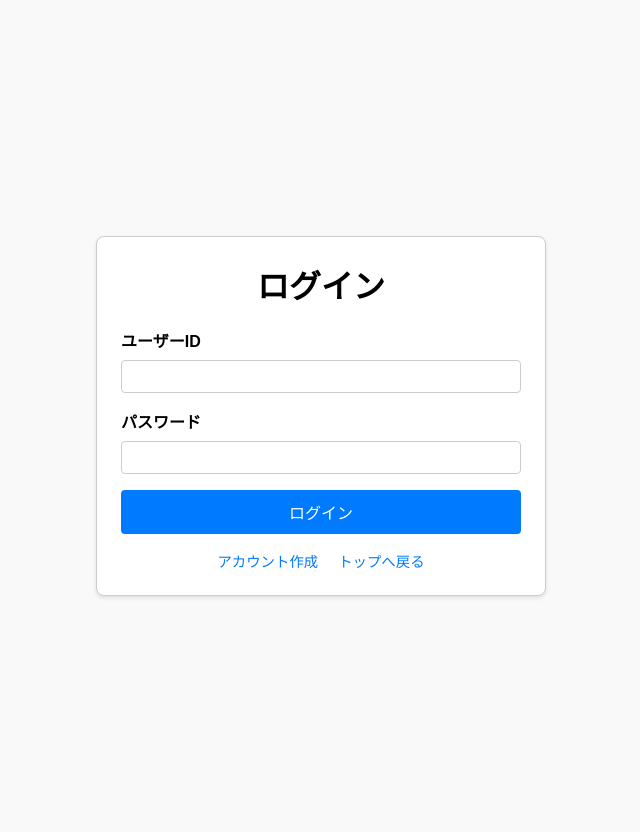
After one commit to Kent0011/C3, a Flask app: page /login in a window 1280 px wide. The commit adds this page. Shown: the whole page, without its empty margins (319-959 px from the left). Run offline with Flask 3, Linux system fonts and the light colour scheme.

Commit message:
とりあえずログインとサインアップの画面を作った

```diff
--- a/src/main.py
+++ b/src/main.py
@@ -1,4 +1,4 @@
-from flask import Flask, jsonify, request, render_template
+from flask import Flask, jsonify, request, render_template, redirect, url_for
 import Repository
 import logging
 import os
@@ -21,6 +21,10 @@ from Repository.reservation_repository import (
 from Repository.penalty_repository import (
     InMemoryPenaltyRepository,
     SqlitePenaltyRepository,
+)
+from Repository.user_repository import (
+    InMemoryUserRepository,
+    SqliteUserRepository,
 )
 from Repository.db import init_db
 from Services.penalty_service import PenaltyService
@@ -63,15 +67,17 @@ ROOM_ID = "Room-A"
 USE_SQLITE = os.getenv("USE_SQLITE", "false").lower() == "true"
 
 if USE_SQLITE:
-    print("[Config] Using SqliteReservationRepository / SqlitePenaltyRepository")
+    print("[Config] Using SqliteReservationRepository / SqlitePenaltyRepository / SqliteUserRepository")
     # SQLite テーブルがなければ作成
     init_db()
     reservation_repo = SqliteReservationRepository(buffer_minutes=5)
     penalty_repo = SqlitePenaltyRepository()
+    user_repo = SqliteUserRepository()
 else:
-    print("[Config] Using InMemoryReservationRepository / InMemoryPenaltyRepository")
+    print("[Config] Using InMemoryReservationRepository / InMemoryPenaltyRepository / InMemoryUserRepository")
     reservation_repo = InMemoryReservationRepository(buffer_minutes=5)
     penalty_repo = InMemoryPenaltyRepository()
+    user_repo = InMemoryUserRepository()
 
 penalty_service = PenaltyService(penalty_repo)
 
@@ -362,7 +368,51 @@ def app_ui():
     一般ユーザー向けの簡易予約画面。
     /debug/ui は開発者用として残す。
     """
-    return render_template("app.html")
+    user_id = request.args.get("user_id")
+    return render_template("app.html", user_id=user_id)
+
+
+@app.route("/login", methods=["GET", "POST"])
+def login():
+    """
+    ログイン画面
+    """
+    if request.method == "POST":
+        user_id = request.form.get("user_id")
+        password = request.form.get("password")
+
+        if not user_id or not password:
+            return render_template("login.html", error="IDとパスワードは必須です")
+
+        if user_repo.authenticate(user_id, password):
+            # 認証成功したら簡易予約画面へリダイレクト
+            return redirect(url_for("app_ui", user_id=user_id))
+        else:
+            return render_template("login.html", error="IDまたはパスワードが間違っています")
+
+    return render_template("login.html")
+
+
+@app.route("/signup", methods=["GET", "POST"])
+def signup():
+    """
+    アカウント作成画面
+    """
+    if request.method == "POST":
+        user_id = request.form.get("user_id")
+        password = request.form.get("password")
+
+        if not user_id or not password:
+            return render_template("signup.html", error="IDとパスワードは必須です")
+
+        try:
+            user_repo.create_user(user_id, password)
+            # 作成成功したら簡易予約画面へリダイレクト
+            return redirect(url_for("app_ui"))
+        except ValueError as e:
+            return render_template("signup.html", error=str(e))
+
+    return render_template("signup.html")
 
 
 @app.route("/api/room_status")
--- /dev/null
+++ b/src/templates/login.html
@@ -0,0 +1,108 @@
+<!DOCTYPE html>
+<html lang="ja">
+  <head>
+    <meta charset="UTF-8" />
+    <title>Login - Room Reservation App</title>
+    <meta name="viewport" content="width=device-width, initial-scale=1" />
+    <style>
+      body {
+        font-family: sans-serif;
+        margin: 16px;
+        display: flex;
+        justify-content: center;
+        align-items: center;
+        min-height: 100vh;
+        background-color: #f9f9f9;
+      }
+      .container {
+        background: white;
+        border: 1px solid #ccc;
+        padding: 24px;
+        border-radius: 8px;
+        box-shadow: 0 2px 4px rgba(0, 0, 0, 0.1);
+        width: 100%;
+        max-width: 400px;
+      }
+      h1 {
+        text-align: center;
+        margin-top: 0;
+      }
+      .form-group {
+        margin-bottom: 16px;
+      }
+      label {
+        display: block;
+        margin-bottom: 8px;
+        font-weight: bold;
+      }
+      input[type="text"],
+      input[type="password"] {
+        width: 100%;
+        padding: 8px;
+        box-sizing: border-box;
+        border: 1px solid #ccc;
+        border-radius: 4px;
+      }
+      button {
+        width: 100%;
+        padding: 10px;
+        background-color: #007bff;
+        color: white;
+        border: none;
+        border-radius: 4px;
+        cursor: pointer;
+        font-size: 1rem;
+      }
+      button:hover {
+        background-color: #0056b3;
+      }
+      .error {
+        color: red;
+        margin-bottom: 16px;
+        text-align: center;
+      }
+      .link-group {
+        text-align: center;
+        margin-top: 16px;
+        font-size: 0.9rem;
+      }
+      .link-group a {
+        margin: 0 8px;
+        color: #007bff;
+        text-decoration: none;
+      }
+      .link-group a:hover {
+        text-decoration: underline;
+      }
+    </style>
+  </head>
+  <body>
+    <div class="container">
+      <h1>ログイン</h1>
+      {% if error %}
+      <div class="error">{{ error }}</div>
+      {% endif %}
+      <form method="POST" action="/login">
+        <div class="form-group">
+          <label for="user_id">ユーザーID</label>
+          <input
+            type="text"
+            id="user_id"
+            name="user_id"
+            required
+            pattern="^[a-zA-Z0-9_-]+$"
+          />
+        </div>
+        <div class="form-group">
+          <label for="password">パスワード</label>
+          <input type="password" id="password" name="password" required />
+        </div>
+        <button type="submit">ログイン</button>
+      </form>
+      <div class="link-group">
+        <a href="/signup">アカウント作成</a>
+        <a href="/">トップへ戻る</a>
+      </div>
+    </div>
+  </body>
+</html>
```
Also changed, not shown: src/Repository/user_repository.py (added, +94 -0 lines), src/static/app.js (+4 -17 lines), src/templates/app.html (+3 -5 lines), src/templates/signup.html (added, +100 -0 lines).
